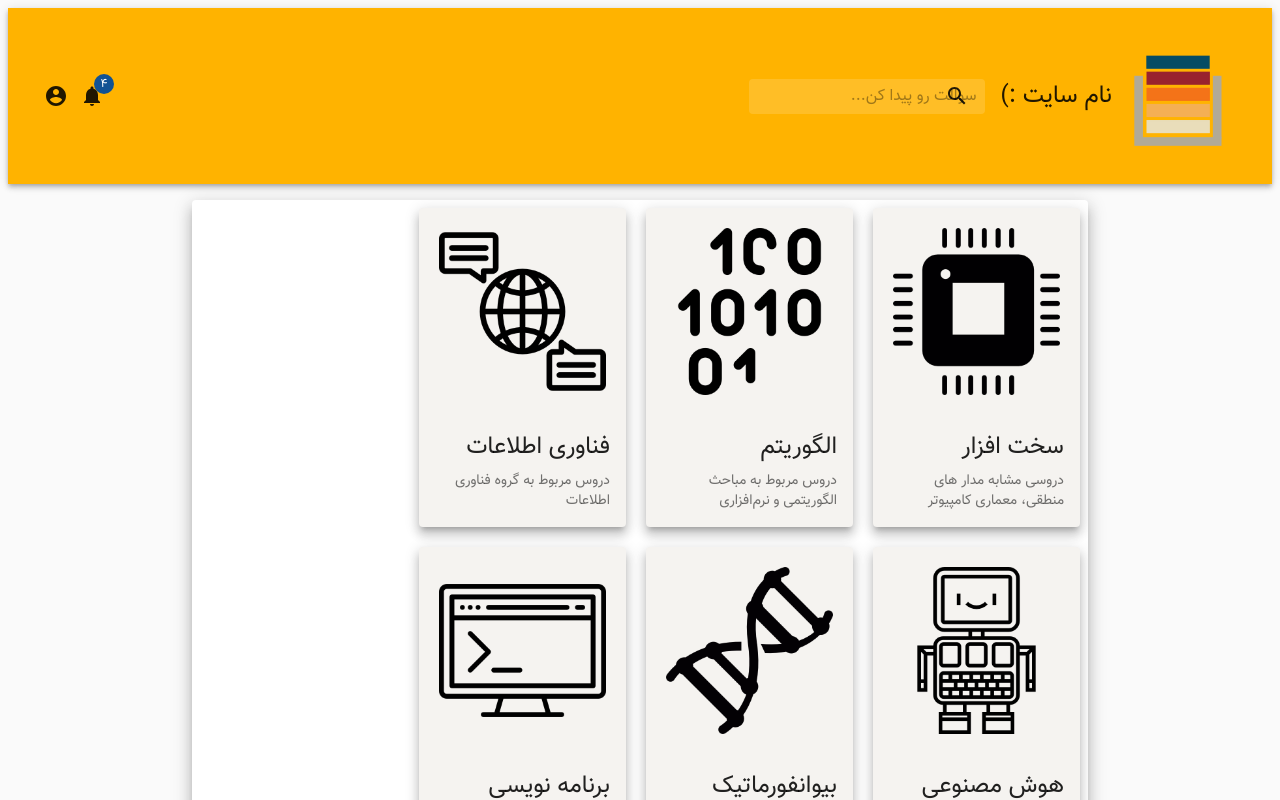
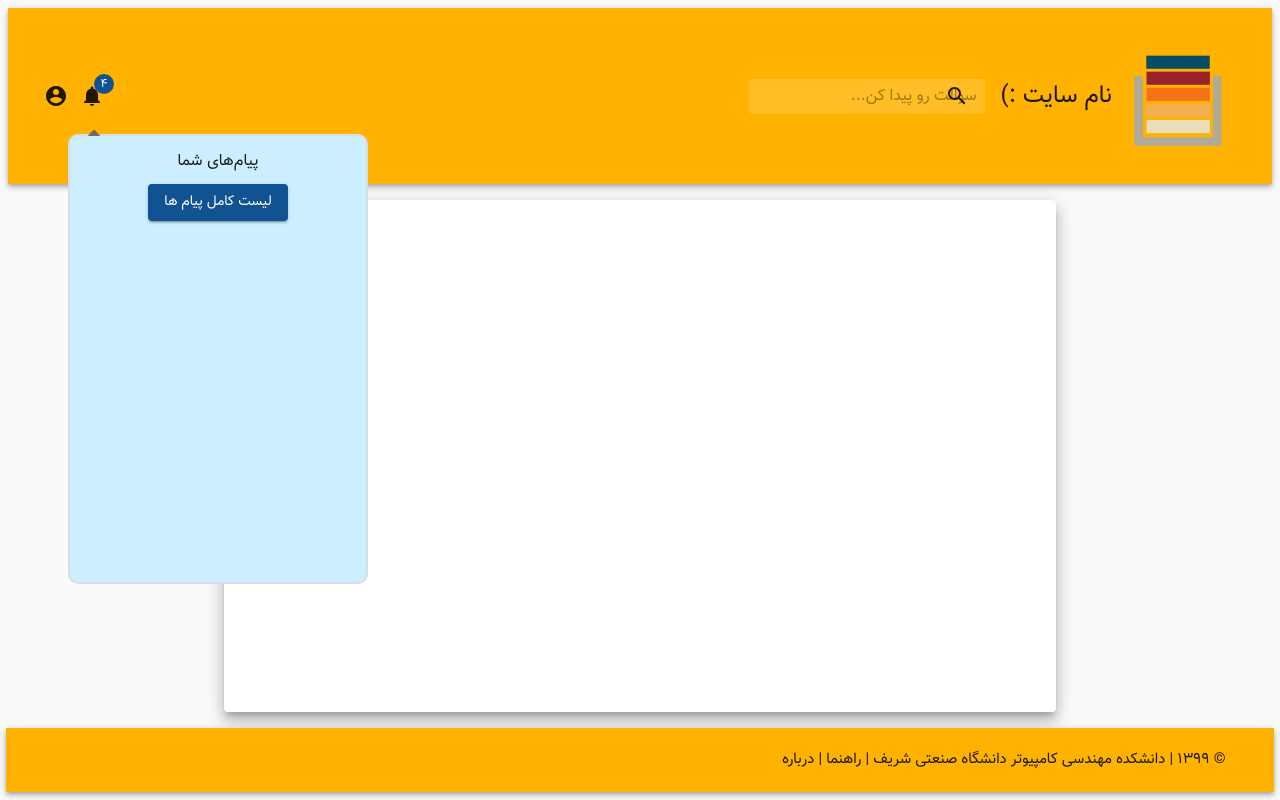
Before and after one commit to madeinlobby/CE-StackExchange, a React (Create React App) app in the folder Front-end/ce-stack-exchange/: page / in a window 1280 px wide. Both pictures are taken after a click on the button "show 17 new notifications". Shown: the top 800 px of the page. Built offline with nearby package versions, Linux system fonts and the light colour scheme; what jss-rtl would draw is missing.

Commit message:
notifications area added

```diff
--- a/Front-end/ce-stack-exchange/src/App.js
+++ b/Front-end/ce-stack-exchange/src/App.js
@@ -3,7 +3,7 @@ import React from 'react';
 import './App.css';
 import { makeStyles } from '@material-ui/core/styles';
 import Footer from "./components/general/website_footer"
-import PrimarySearchAppBar from "./components/general/website_header"
+import Header from "./components/general/website_header"
 import { Paper, Box } from '@material-ui/core';
 import SignUpWindow from "./components/login_and_signup/signup-window"
 import LoginWindow from './components/login_and_signup/login-window';
@@ -22,10 +22,13 @@ const useStyles = makeStyles((theme) => ({
     },
   },
   paper: {
-    [theme.breakpoints.down("md")]: {
-      width: "100%"
+    [theme.breakpoints.down("sm")]: {
+      width: "95%"
     },
-    width: "70%"
+    [theme.breakpoints.between("sm", "md")]: {
+      width: "90%"
+    },
+    width: "65%"
   }
 }));
 
@@ -33,15 +36,17 @@ function App() {
   const classes = useStyles();
   return (
     <div className={classes.root}>
-      <PrimarySearchAppBar />
-      {/* all content in this div */}
-      <Paper elevation={10} style={{ alignSelf: "center" }} className={classes.paper}>
-        <Box minHeight={window.innerHeight - 300}>
-          {/* //TODO you should change this minHeight responsively */}
-          {/* <QuestionPage /> */}
-          {/* <SignUpWindow /> */}
-          <CommunityPage />
-        </Box>
+      <Header />
+      <Paper elevation={10} style={{ alignSelf: "center", minHeight: window.innerHeight - 288 }} className={classes.paper}>
+
+        {/* <QuestionPage /> */}
+
+        {/* <SignUpWindow /> */}
+
+        {/* <CommunityPage /> */}
+
+        {/* <LoginWindow /> */}
+
       </Paper>
       <Footer />
     </div >
--- a/Front-end/ce-stack-exchange/src/components/communities_page/commiunities-page.js
+++ b/Front-end/ce-stack-exchange/src/components/communities_page/commiunities-page.js
@@ -16,13 +16,15 @@ class CommunityPage extends React.Component {
 
     render() {
         return (
-            <div style={{
-                display: 'flex',
-                flexWrap: 'wrap',
-                justifyContent: 'space-around',
-                overflow: 'hidden',
-            }}>
-                <GridList>
+            <div>
+                <GridList style={{
+                    display: 'flex',
+                    flexWrap: 'wrap',
+                    justifyContent: 'space-between',
+                    overflow: 'hidden',
+                    padding: 10
+
+                }}>
                     {this.SampleCommunities.map((community) => {
                         return (
                             <CommunityCard name={community.name} description={community.discription} img={community.imgurl} />
--- a/Front-end/ce-stack-exchange/src/components/communities_page/community-card.js
+++ b/Front-end/ce-stack-exchange/src/components/communities_page/community-card.js
@@ -8,9 +8,9 @@ const styles = theme => ({
             width: "100%"
         },
         [theme.breakpoints.between("sm", "md")]: {
-            width: "47%"
+            width: "45%"
         },
-        width: "23%",
+        width: "22%",
         margin: 10,
     },
     media: {
--- a/Front-end/ce-stack-exchange/src/components/general/website_header.js
+++ b/Front-end/ce-stack-exchange/src/components/general/website_header.js
@@ -8,16 +8,15 @@ import InputBase from '@material-ui/core/InputBase';
 import Badge from '@material-ui/core/Badge';
 import MenuItem from '@material-ui/core/MenuItem';
 import Menu from '@material-ui/core/Menu';
-import MenuIcon from '@material-ui/icons/Menu';
 import SearchIcon from '@material-ui/icons/Search';
 import AccountCircle from '@material-ui/icons/AccountCircle';
 import NotificationsIcon from '@material-ui/icons/Notifications';
 import MoreIcon from '@material-ui/icons/MoreVert';
-import Paper from '@material-ui/core/Paper'
-import { useHistory } from "react-router-dom";
 import "./logostyle.css"
-
-const logoAddress = "https://ir11.uploadboy.com/d/favsy6t87ekz/ubnouvuqjdkoleohtavwrt6h76a6xfafm64azz2645ddwu7m7larl47bujbfw2xhuiyyymoo/logo.png"
+import { withStyles } from '@material-ui/core/styles';
+import Tooltip from '@material-ui/core/Tooltip';
+import { Button, ClickAwayListener } from '@material-ui/core';
+import Zoom from '@material-ui/core/Zoom';
 
 const useStyles = makeStyles((theme) => ({
     grow: {
@@ -61,7 +60,6 @@ const useStyles = makeStyles((theme) => ({
     },
     inputInput: {
         padding: theme.spacing(1, 1, 1, 0),
-        // vertical padding + font size from searchIcon
         paddingLeft: `calc(1em + ${theme.spacing(4)}px)`,
         transition: theme.transitions.create('width'),
         width: '100%',
@@ -83,15 +81,35 @@ const useStyles = makeStyles((theme) => ({
     },
 }));
 
-export default function PrimarySearchAppBar() {
+export default function Header() {
     const classes = useStyles();
     const [anchorEl, setAnchorEl] = React.useState(null);
     const [mobileMoreAnchorEl, setMobileMoreAnchorEl] = React.useState(null);
-
     const isMenuOpen = Boolean(anchorEl);
     const isMobileMenuOpen = Boolean(mobileMoreAnchorEl);
 
-    //const history = useHistory();
+    const HtmlTooltip = withStyles((theme) => ({
+        tooltip: {
+            backgroundColor: '#ccefff',
+            color: 'rgba(0, 0, 0, 0.87)',
+            width: 400,
+            height: 450,
+            fontSize: theme.typography.pxToRem(12),
+            borderRadius: 10,
+            border: '2px solid #dadde9',
+        },
+    }))(Tooltip);
+
+    const [open, setOpen] = React.useState(false);
+
+    const handleTooltipClose = () => {
+        setOpen(false);
+    };
+
+    const handleTooltipOpen = () => {
+        setOpen(true);
+    };
+
     const goSomewhere = () => {
         window.location.href = "#"
     }
@@ -111,6 +129,10 @@ export default function PrimarySearchAppBar() {
 
     const handleMobileMenuOpen = (event) => {
         setMobileMoreAnchorEl(event.currentTarget);
+    };
+
+    const showAllNotifications = () => {
+        alert("ss")
     };
 
     const menuId = 'primary-search-account-menu';
@@ -167,14 +189,6 @@ export default function PrimarySearchAppBar() {
         <div className={classes.grow}>
             <AppBar position="static">
                 <Toolbar>
-                    {/* <IconButton
-                        edge="start"
-                        className={classes.menuButton}
-                        color="inherit"
-                        aria-label="open drawer"
-                    >
-                        <MenuIcon />
-                    </IconButton> */}
                     <IconButton onClick={goSomewhere}>
                         <svg width="112" height="152" xmlns="http://www.w3.org/2000/svg">
                             <g>
@@ -218,11 +232,40 @@ export default function PrimarySearchAppBar() {
                     </div>
                     <div className={classes.grow} />
                     <div className={classes.sectionDesktop}>
-                        <IconButton aria-label="show 17 new notifications" color="inherit">
-                            <Badge badgeContent={/*TODO*/ "۴"} color="secondary">
-                                <NotificationsIcon />
-                            </Badge>
-                        </IconButton>
+                        <ClickAwayListener onClickAway={handleTooltipClose}>
+                            <div>
+                                <HtmlTooltip
+                                    PopperProps={{
+                                        disablePortal: true,
+                                    }}
+                                    onClose={handleTooltipClose}
+                                    open={open}
+                                    disableFocusListener
+                                    disableHoverListener
+                                    disableTouchListener
+                                    placement="bottom-end"
+                                    arrow
+                                    interactive
+                                    TransitionComponent={Zoom}
+                                    title={
+                                        <React.Fragment>
+                                            <div style={{ padding: 10 }}>
+                                                <Typography color="inherit" align="center">پیام‌های شما</Typography>
+                                            </div>
+                                            <div style={{ display: "flex", justifyContent: "center" }}>
+                                                <Button variant="contained" color="secondary" onClick={showAllNotifications}>لیست کامل پیام ها</Button>
+                                            </div>
+                                        </React.Fragment>
+                                    }
+                                >
+                                    <IconButton aria-label="show 17 new notifications" color="inherit" onClick={handleTooltipOpen}>
+                                        <Badge badgeContent={/*TODO*/ "۴"} color="secondary">
+                                            <NotificationsIcon />
+                                        </Badge>
+                                    </IconButton>
+                                </HtmlTooltip>
+                            </div>
+                        </ClickAwayListener>
                         <IconButton
                             edge="end"
                             aria-label="account of current user"
@@ -247,14 +290,6 @@ export default function PrimarySearchAppBar() {
                     </div>
                 </Toolbar >
             </AppBar >
-            {/* <Paper>
-                <div className={classes.toolbar} />
-                <br />
-                <br />
-                <br />
-                <br />
-                <br />
-            </Paper> */}
             {renderMobileMenu}
             {renderMenu}
         </div >
--- a/Front-end/ce-stack-exchange/src/sampleDB.json
+++ b/Front-end/ce-stack-exchange/src/sampleDB.json
@@ -4,6 +4,7 @@
             "id": 1,
             "title": "به نظر شما علت این مشکلی که من دارم چیست؟",
             "body": "\nآیا میتوانید به سوال من پاسخ دهید یا خیر؟؟؟سلام دوستان. من یک سوال دارم و از شما میخواهم که سوال من را پاسخ دهید. بنابراین لطفن سوال من را پاسخ دهید.\nآیا میتوانید به سوال من پاسخ دهید یا خیر؟؟؟سلام دوستان. من یک سوال دارم و از شما میخواهم که سوال من را پاسخ دهید. بنابراین لطفن سوال من را پاسخ دهید.\nآیا میتوانید به سوال من پاسخ دهید یا خیر؟؟؟سلام دوستان. من یک سوال دارم و از شما میخواهم که سوال من را پاسخ دهید. بنابراین لطفن سوال من را پاسخ دهید.\nآیا میتوانید به سوال من پاسخ دهید یا خیر؟؟؟سلام دوستان. من یک سوال دارم و از شما میخواهم که سوال من را پاسخ دهید. بنابراین لطفن سوال من را پاسخ دهید.\nآیا میتوانید به سوال من پاسخ دهید یا خیر؟؟؟سلام دوستان. من یک سوال دارم و از شما میخواهم که سوال من را پاسخ دهید. بنابراین لطفن سوال من را پاسخ دهید.\nآیا میتوانید به سوال من پاسخ دهید یا خیر؟؟؟سلام دوستان. من یک سوال دارم و از شما میخواهم که سوال من را پاسخ دهید. بنابراین لطفن سوال من را پاسخ دهید.\nآیا میتوانید به سوال من پاسخ دهید یا خیر؟؟؟سلام دوستان. من یک سوال دارم و از شما میخواهم که سوال من را پاسخ دهید. بنابراین لطفن سوال من را پاسخ دهید.\nآیا میتوانید به سوال من پاسخ دهید یا خیر؟؟؟سلام دوستان. من یک سوال دارم و از شما میخواهم که سوال من را پاسخ دهید. بنابراین لطفن سوال من را پاسخ دهید.\nآیا میتوانید به سوال من پاسخ دهید یا خیر؟؟؟",
+            "communityId": 2,
             "userId": 5,
             "time": "1399/05/03 04:59",
             "comments": [
```
